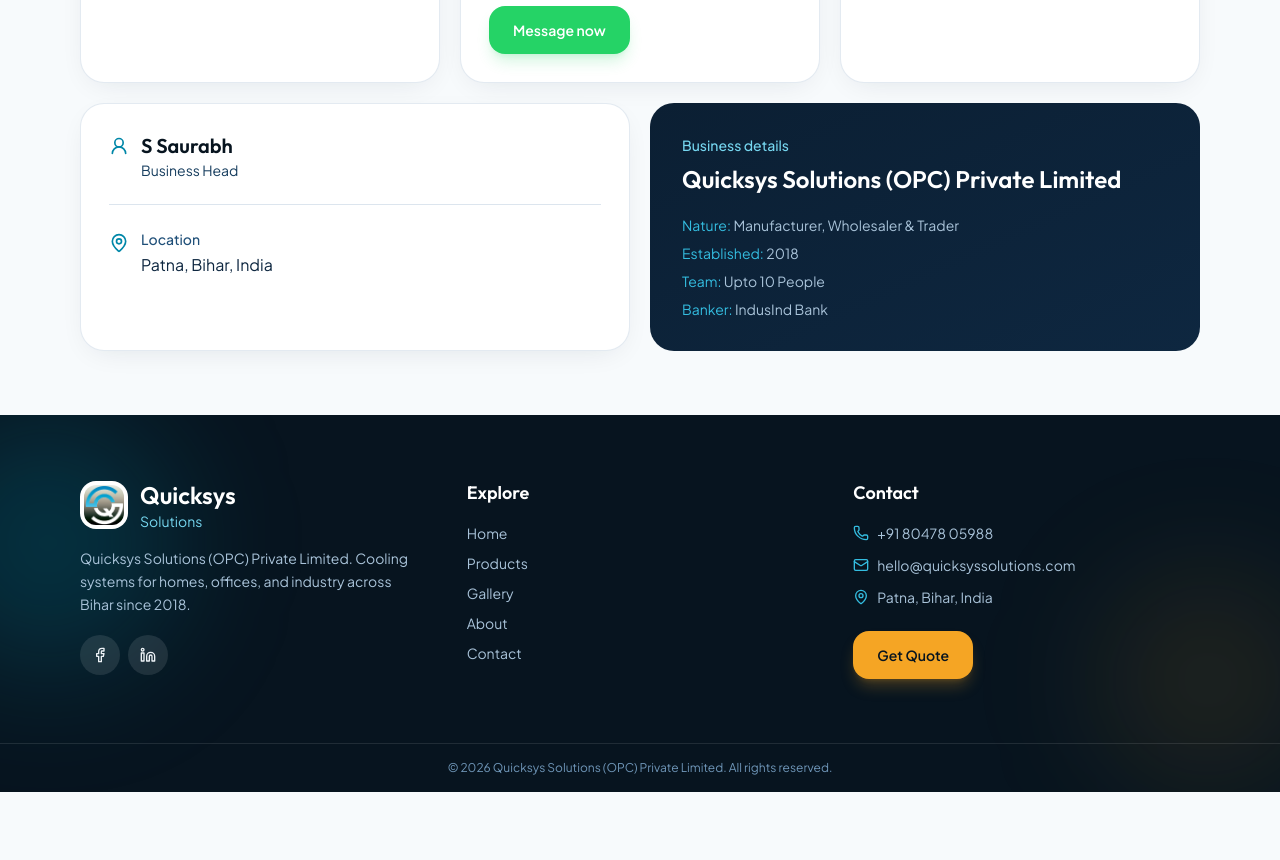
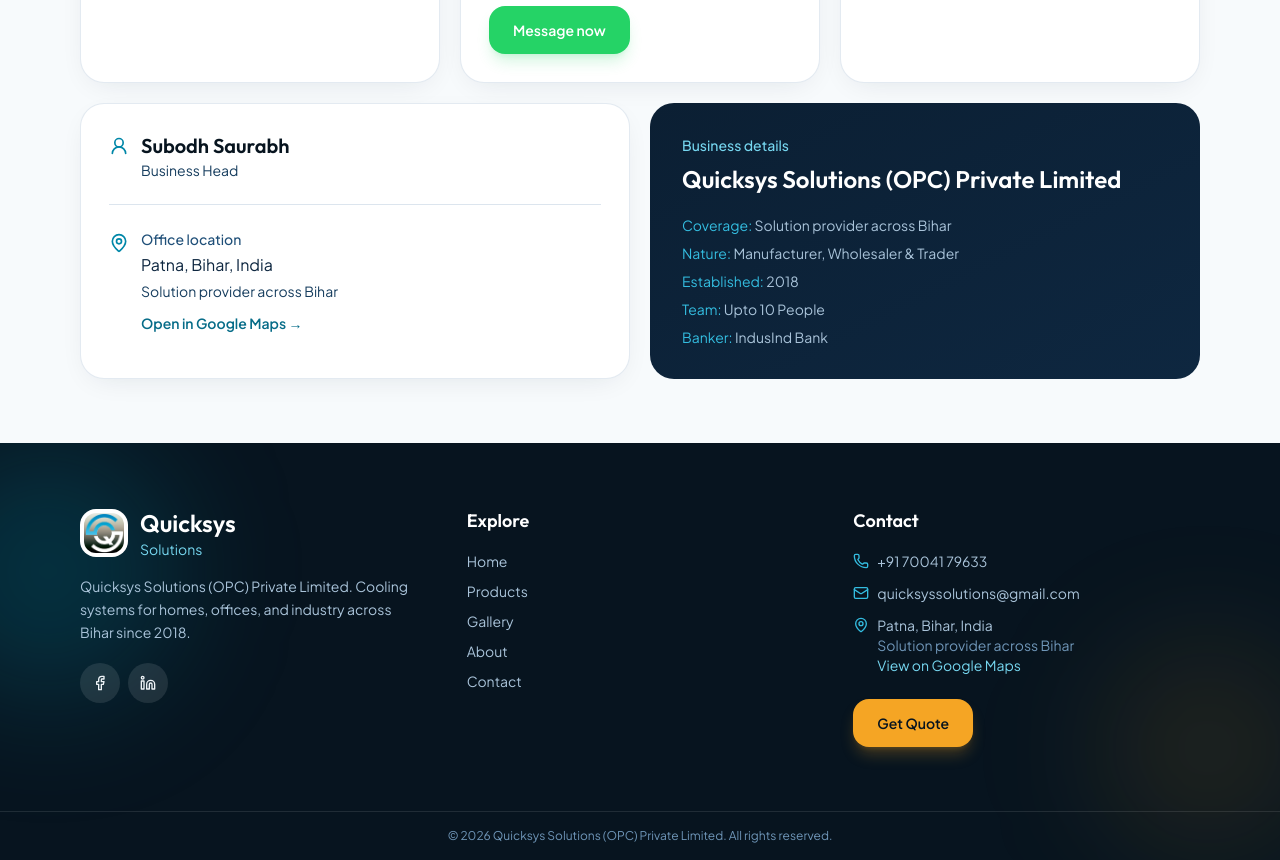
Before and after one commit to MVNSmileMakersDentalClinic/quicksys-solutions, a Next.js app: page /contact in a window 1280 px wide. Shown: the part 640-1500 px from the top of the page. Before the commit the page ends 1432 px from the top, so only its background shows below. Built offline with nearby package versions, Linux system fonts and the light colour scheme.

Commit message:
Update Quicksys contact and coverage details.
Set phone, email, head name, Bihar-wide positioning, and Google Maps office link.

```diff
--- a/src/app/about/page.tsx
+++ b/src/app/about/page.tsx
@@ -6,7 +6,7 @@
 export const metadata: Metadata = {
   title: "About Us",
   description:
-    "Learn about Quicksys Solutions (OPC) Private Limited — air conditioning manufacturer and supplier based in Patna, Bihar since 2018.",
+    "Learn about Quicksys Solutions (OPC) Private Limited — air conditioning solution provider across Bihar since 2018.",
 };
 
 export default function AboutPage() {
@@ -21,14 +21,15 @@
           <p className="mt-5 leading-relaxed text-navy-600">
             Established in {siteConfig.established} in {siteConfig.location},{" "}
             <strong className="text-navy-900">{siteConfig.legalName}</strong>{" "}
-            is engaged as a manufacturer, wholesaler and trader of split air
-            conditioners, ducted systems, cassette ACs, VRV systems, tower ACs,
-            ventilation systems and more.
+            is a solution provider across Bihar — engaged as a manufacturer,
+            wholesaler and trader of split air conditioners, ducted systems,
+            cassette ACs, VRV systems, tower ACs, ventilation systems and more.
           </p>
           <p className="mt-4 leading-relaxed text-navy-600">
-            We help customers choose the right cooling capacity and product type
-            for residential, commercial, and industrial requirements — with clear
-            communication and practical recommendations.
+            Led by {siteConfig.contactPerson}, we help customers choose the right
+            cooling capacity and product type for residential, commercial, and
+            industrial requirements — with clear communication and practical
+            recommendations.
           </p>
           <Link href="/contact" className="btn-accent mt-8 inline-flex">
             Request quotation
--- a/src/app/contact/page.tsx
+++ b/src/app/contact/page.tsx
@@ -5,7 +5,7 @@
 export const metadata: Metadata = {
   title: "Contact",
   description:
-    "Contact Quicksys Solutions in Patna for air conditioning product enquiries, quotations, and project support.",
+    "Contact Quicksys Solutions across Bihar for air conditioning product enquiries, quotations, and project support.",
 };
 
 export default function ContactPage() {
@@ -97,8 +97,17 @@
           <div className="mt-6 flex items-start gap-3 border-t border-frost-200 pt-6">
             <MapPin className="mt-1 h-5 w-5 text-ice-600" />
             <div>
-              <p className="text-sm font-medium text-navy-500">Location</p>
+              <p className="text-sm font-medium text-navy-500">Office location</p>
               <p className="mt-1 text-navy-800">{siteConfig.address}</p>
+              <p className="mt-1 text-sm text-navy-600">{siteConfig.coverage}</p>
+              <a
+                href={siteConfig.mapsUrl}
+                target="_blank"
+                rel="noopener noreferrer"
+                className="mt-3 inline-flex text-sm font-semibold text-ice-700 hover:text-ice-600"
+              >
+                Open in Google Maps →
+              </a>
             </div>
           </div>
         </div>
@@ -109,6 +118,10 @@
             {siteConfig.legalName}
           </h2>
           <ul className="mt-5 space-y-2 text-sm text-navy-200">
+            <li>
+              <span className="text-ice-400">Coverage:</span>{" "}
+              {siteConfig.coverage}
+            </li>
             <li>
               <span className="text-ice-400">Nature:</span> {siteConfig.nature}
             </li>
--- a/src/app/page.tsx
+++ b/src/app/page.tsx
@@ -25,7 +25,7 @@
         <div className="relative mx-auto grid max-w-6xl items-center gap-12 px-4 py-16 md:grid-cols-2 md:py-24">
           <div className="animate-fade-up">
             <p className="text-sm font-medium text-ice-300">
-              {siteConfig.location} · Est. {siteConfig.established}
+              {siteConfig.coverage} · Est. {siteConfig.established}
             </p>
             <h1 className="mt-4 font-display text-6xl font-semibold leading-[0.95] tracking-tight md:text-7xl lg:text-8xl">
               Quicksys
--- a/src/components/layout/Footer.tsx
+++ b/src/components/layout/Footer.tsx
@@ -93,7 +93,20 @@
             </li>
             <li className="flex items-start gap-2">
               <MapPin className="mt-0.5 h-4 w-4 shrink-0 text-ice-400" />
-              <span>{siteConfig.address}</span>
+              <span>
+                {siteConfig.address}
+                <br />
+                <span className="text-navy-300">{siteConfig.coverage}</span>
+                <br />
+                <a
+                  href={siteConfig.mapsUrl}
+                  target="_blank"
+                  rel="noopener noreferrer"
+                  className="text-ice-300 hover:text-ice-200"
+                >
+                  View on Google Maps
+                </a>
+              </span>
             </li>
           </ul>
           <Link href="/contact" className="btn-accent mt-6 inline-flex">
--- a/src/lib/data.ts
+++ b/src/lib/data.ts
@@ -1,20 +1,22 @@
 export const siteConfig = {
   name: "Quicksys Solutions",
   legalName: "Quicksys Solutions (OPC) Private Limited",
-  tagline: "Cooling & Climate Solutions for Every Space",
+  tagline: "Cooling & Climate Solutions Across Bihar",
   description:
-    "Quicksys Solutions is a Patna-based manufacturer and supplier of split, cassette, ducted, tower, and VRV air conditioning systems, plus industrial ventilation solutions.",
+    "Quicksys Solutions is a Bihar-wide solution provider for split, cassette, ducted, tower, and VRV air conditioning systems, plus industrial ventilation solutions.",
   url: "https://quicksyssolutions.vercel.app",
-  phone: "8047805988",
-  phoneDisplay: "+91 80478 05988",
-  email: "hello@quicksyssolutions.com",
-  whatsapp: "918047805988",
+  phone: "7004179633",
+  phoneDisplay: "+91 70041 79633",
+  email: "quicksyssolutions@gmail.com",
+  whatsapp: "917004179633",
   established: "2018",
   location: "Patna, Bihar",
   address: "Patna, Bihar, India",
+  mapsUrl: "https://maps.app.goo.gl/D6a8vpAKkqfA1WVu5",
+  coverage: "Solution provider across Bihar",
   employees: "Upto 10 People",
   nature: "Manufacturer, Wholesaler & Trader",
-  contactPerson: "S Saurabh",
+  contactPerson: "Subodh Saurabh",
   contactRole: "Business Head",
   rating: "4.7",
   bank: "IndusInd Bank",
@@ -147,7 +149,7 @@
 export const whyUs = [
   {
     title: "Established since 2018",
-    text: "Serving Patna and Bihar with practical cooling solutions for residential and commercial needs.",
+    text: "Solution provider across Bihar with practical cooling for residential and commercial needs.",
   },
   {
     title: "Wide product range",
```
